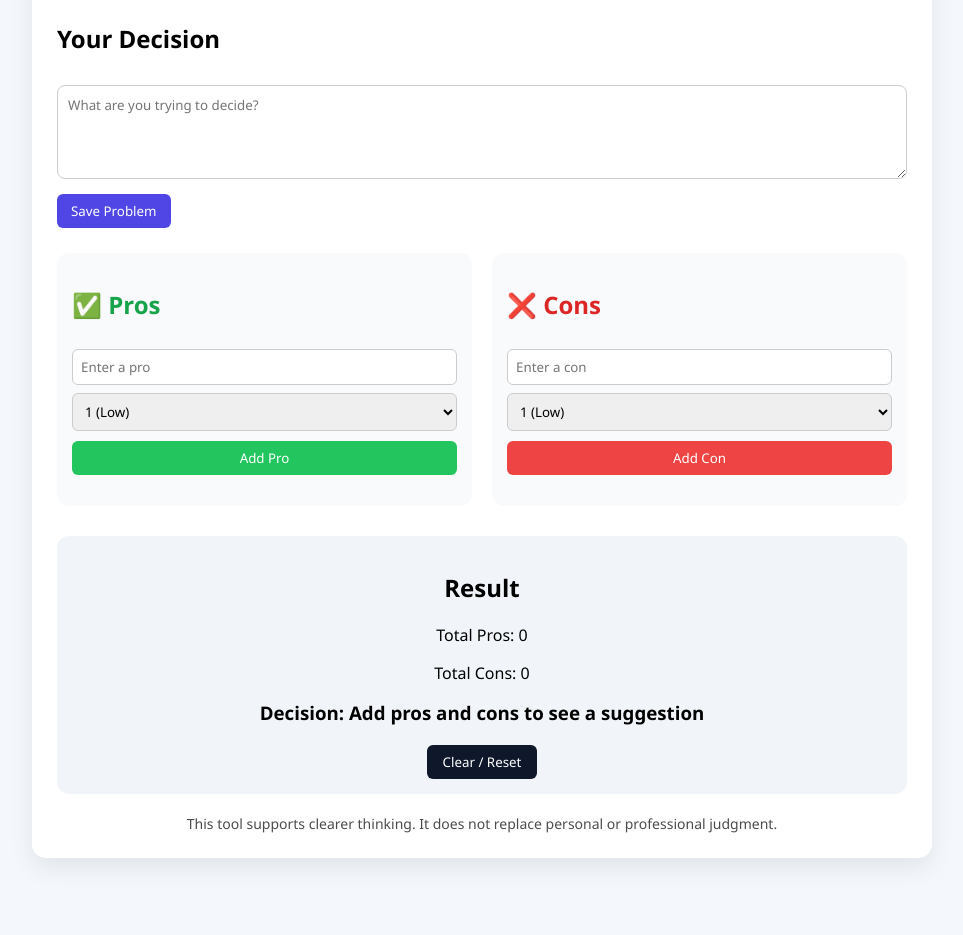
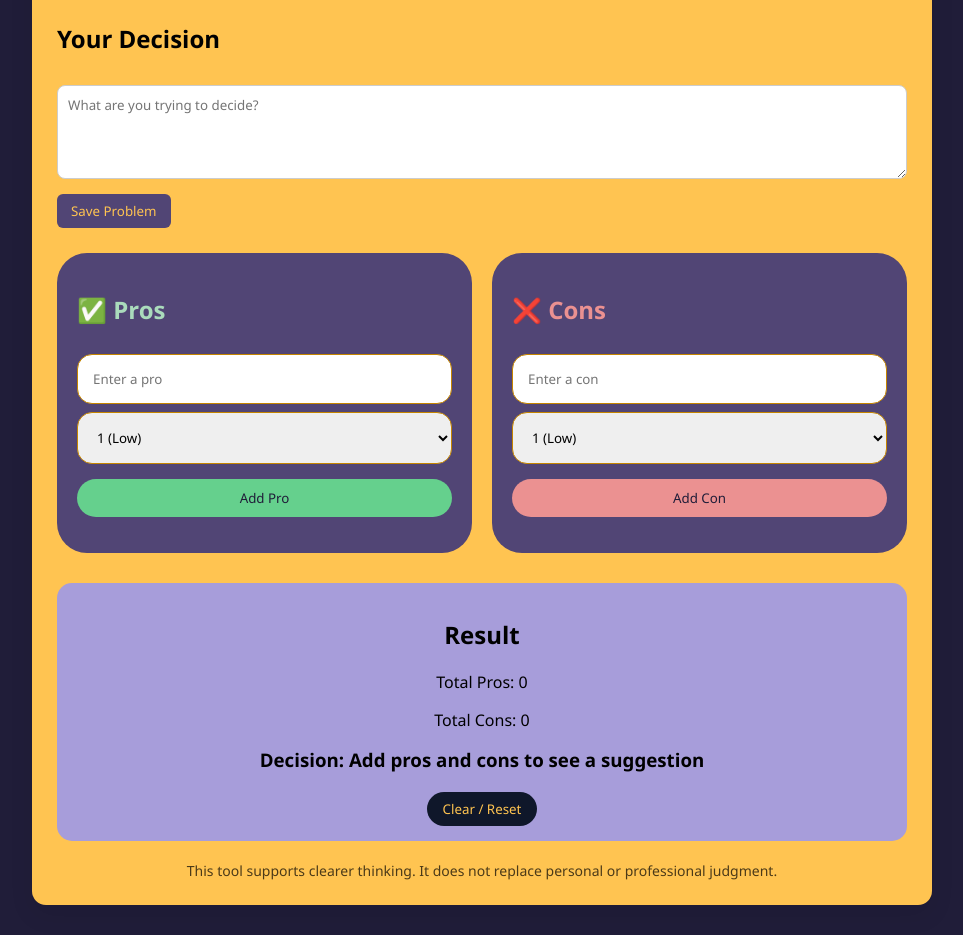
Before and after one commit to aswathy1807/when-in-crisis, a plain HTML site: page index.html in a window 1280 px wide. Shown: the part 160-1095 px from the top of the page, without its empty margins (158-1121 px from the left). Before the commit the page ends 1048 px from the top, so only its background shows below. Drawn offline with Linux system fonts and the light colour scheme.

Commit message:
custom cursor added, theme:blue,yellow

```diff
--- a/index.html
+++ b/index.html
@@ -2,7 +2,7 @@
 <html lang="en">
 <head>
   <meta charset="UTF-8">
-  <title>Crisis Decision Mini Tool</title>
+  <title>Crsis decision tool</title>
   <link rel="stylesheet" href="style.css">
   <script src="script.js" defer></script>
 </head>
@@ -12,7 +12,7 @@
 
     <!-- Header -->
     <header>
-      <h1>🧠 Crisis Decision Mini Tool</h1>
+      <h1> Crisis Decision Mini Tool</h1>
       <p>Think clearly. Weigh your options. Make calmer decisions.</p>
     </header>
 
--- a/style.css
+++ b/style.css
@@ -5,14 +5,14 @@
 
 body {
   margin: 0;
-  background: #f4f7fb;
+  background: #201d39;
   display: flex;
   justify-content: center;
   padding: 30px;
 }
 
 .app-container {
-  background: white;
+  background: #ffc451;
   max-width: 900px;
   width: 100%;
   padding: 25px;
@@ -42,8 +42,8 @@ header h1 {
   padding: 8px 14px;
   border-radius: 6px;
   border: none;
-  background: #4f46e5;
-  color: white;
+  background: #514575;
+  color: #ffc451;
   cursor: pointer;
 }
 
@@ -55,17 +55,17 @@ header h1 {
 
 .pros-box, .cons-box {
   flex: 1;
-  background: #f9fafb;
-  padding: 15px;
-  border-radius: 12px;
+  background: #514575;
+  padding: 20px;
+  border-radius: 30px;
 }
 
 .pros-box h2 {
-  color: #16a34a;
+  color: #aadbbc;
 }
 
 .cons-box h2 {
-  color: #dc2626;
+  color: #eb9191;
 }
 
 .pros-box input,
@@ -74,36 +74,36 @@ header h1 {
 .cons-box select {
   width: 100%;
   margin-top: 8px;
-  padding: 8px;
-  border-radius: 6px;
-  border: 1px solid #ccc;
+  padding: 15px;
+  border-radius: 15px;
+  border: 1px solid #c58500;
 }
 
 .pros-box button {
-  background: #22c55e;
-  color: white;
+  background: #65d08d;
+  color: #201d39;
 }
 
 .cons-box button {
-  background: #ef4444;
-  color: white;
+  background: #eb9191;
+  color: #201d39;
 }
 
 .pros-box button,
 .cons-box button {
-  margin-top: 10px;
-  padding: 8px;
+  margin-top: 15px;
+  padding: 10px;
   border: none;
-  border-radius: 6px;
-  cursor: pointer;
+  border-radius: 30px;
+  cursor: url("cursor.png"), auto;
   width: 100%;
 }
 
 .result-section {
   margin-top: 30px;
-  background: #f1f5f9;
+  background: #a79dda;
   padding: 15px;
-  border-radius: 12px;
+  border-radius: 15px;
   text-align: center;
 }
 
@@ -115,22 +115,8 @@ header h1 {
   margin-top: 10px;
   padding: 8px 16px;
   border: none;
-  border-radius: 6px;
+  border-radius: 40px;
   background: #0f172a;
-  color: white;
-  cursor: pointer;
+  color: #ffc451;
+  cursor: url("cursor.png"), auto;
 }
-
-ul {
-  list-style: none;
-  padding-left: 0;
-}
-
-li {
-  margin: 6px 0;
-}
-
-button:hover {
-  opacity: 0.9;
-  transform: scale(1.02);
-}
```
Also changed, not shown: cursor.png (added).
